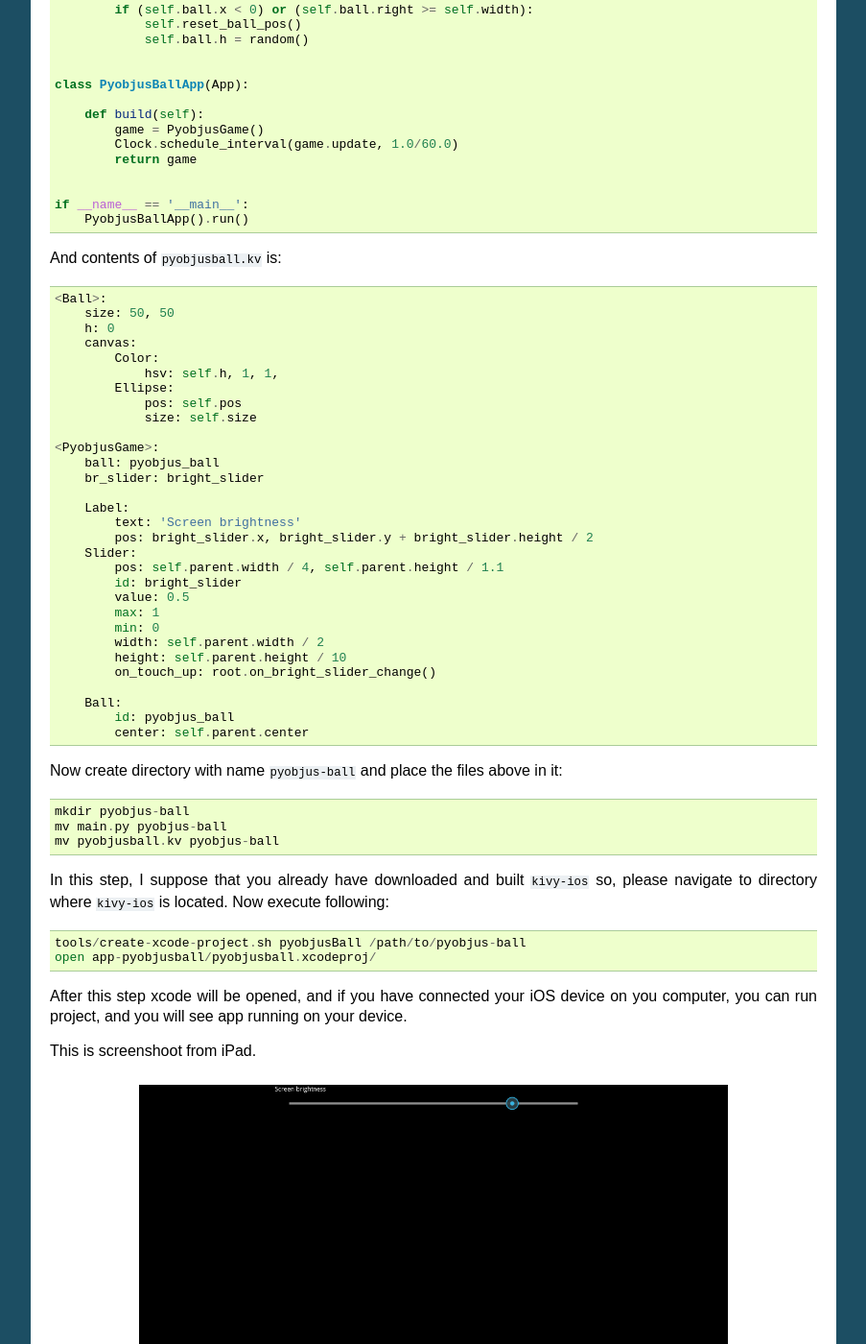
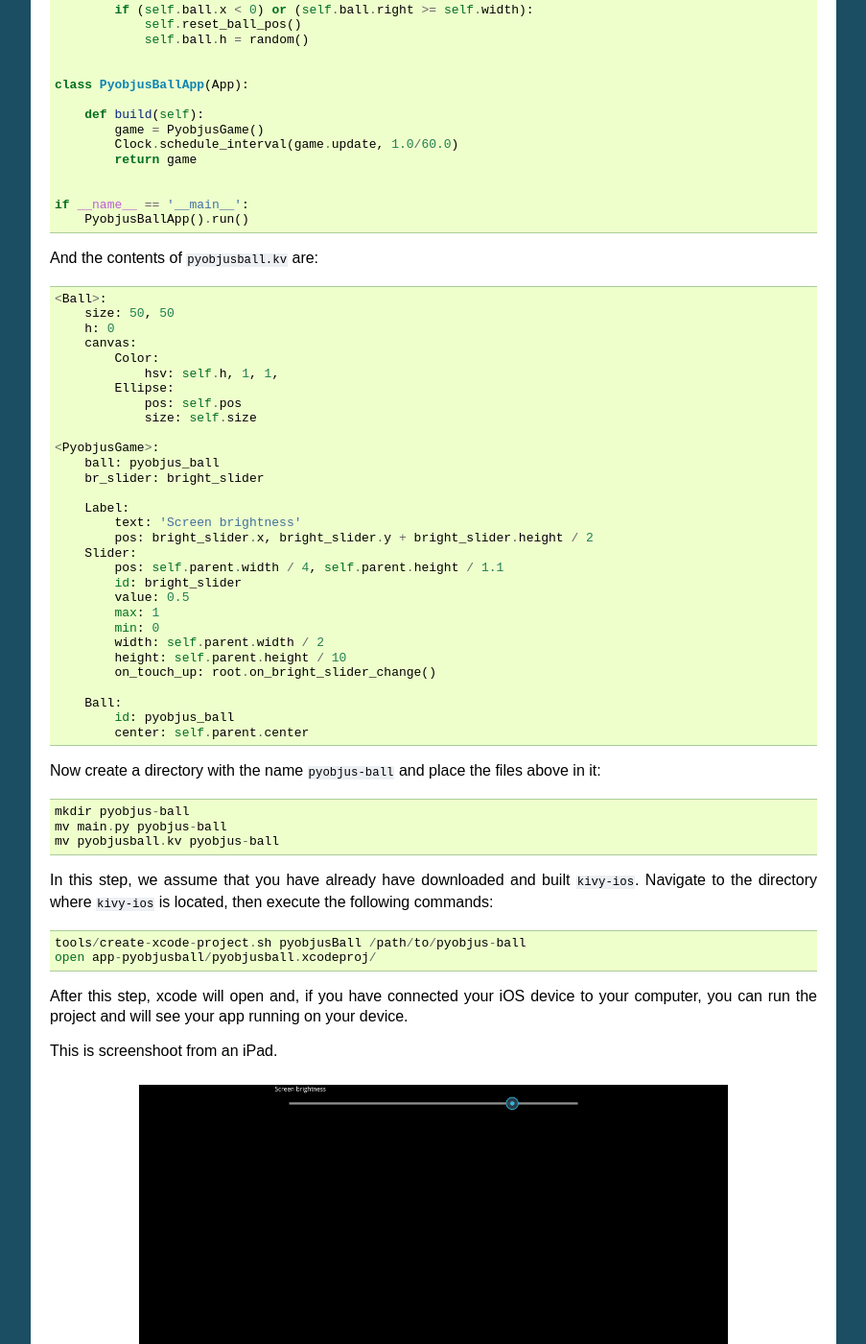
Before and after one commit to kivy/pyobjus, a Sphinx documentation site: the page built from docs/source/pyobjus_ios.rst, in a window 1280 px wide and 1400 px high, scrolled down 6723 px. Shown: the whole window at 96% size, without its empty margins (198-1101 px from the left). Built offline with Sphinx 7.4.7, drawn with Linux system fonts in a browser that asks for light colours.

Commit message:
doc : More grammar tweaks

```diff
--- a/docs/source/pyobjus_ios.rst
+++ b/docs/source/pyobjus_ios.rst
@@ -396,7 +396,7 @@ So, here is the code of the ``main.py`` file::
     if __name__ == '__main__':
         PyobjusBallApp().run()
 
-And contents of ``pyobjusball.kv`` is::
+And the contents of ``pyobjusball.kv`` are::
 
     <Ball>:
         size: 50, 50
@@ -429,21 +429,25 @@ And contents of ``pyobjusball.kv`` is::
             id: pyobjus_ball
             center: self.parent.center
 
-Now create directory with name ``pyobjus-ball`` and place the files above in it::
+Now create a directory with the name ``pyobjus-ball`` and place the files above
+in it::
 
     mkdir pyobjus-ball
     mv main.py pyobjus-ball
     mv pyobjusball.kv pyobjus-ball
 
-In this step, I suppose that you already have downloaded and built ``kivy-ios`` so, please navigate to directory where ``kivy-ios`` is located.
-Now execute following::
+In this step, we assume that you have already have downloaded and built
+``kivy-ios``. Navigate to the directory where ``kivy-ios`` is located,
+then execute the following commands::
 
     tools/create-xcode-project.sh pyobjusBall /path/to/pyobjus-ball
     open app-pyobjusball/pyobjusball.xcodeproj/
 
-After this step xcode will be opened, and if you have connected your iOS device on you computer, you can run project, and you will see app running on your device.
+After this step, xcode will open and, if you have connected your iOS
+device to your computer, you can run the project and will see your app
+running on your device.
 
-This is screenshoot from iPad.
+This is screenshoot from an iPad.
 
 .. figure::  images/IMG_0330.PNG
    :align:   center
```
